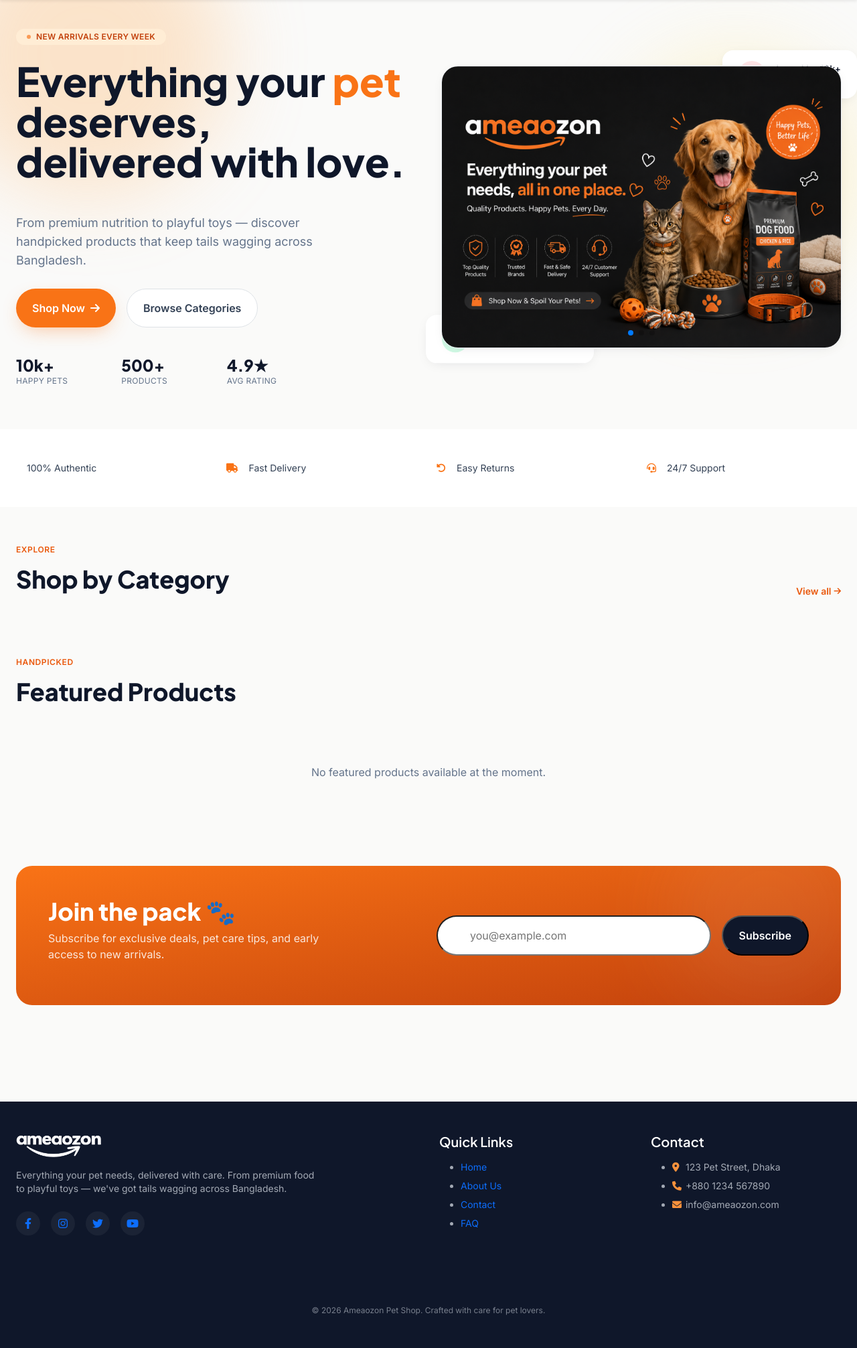
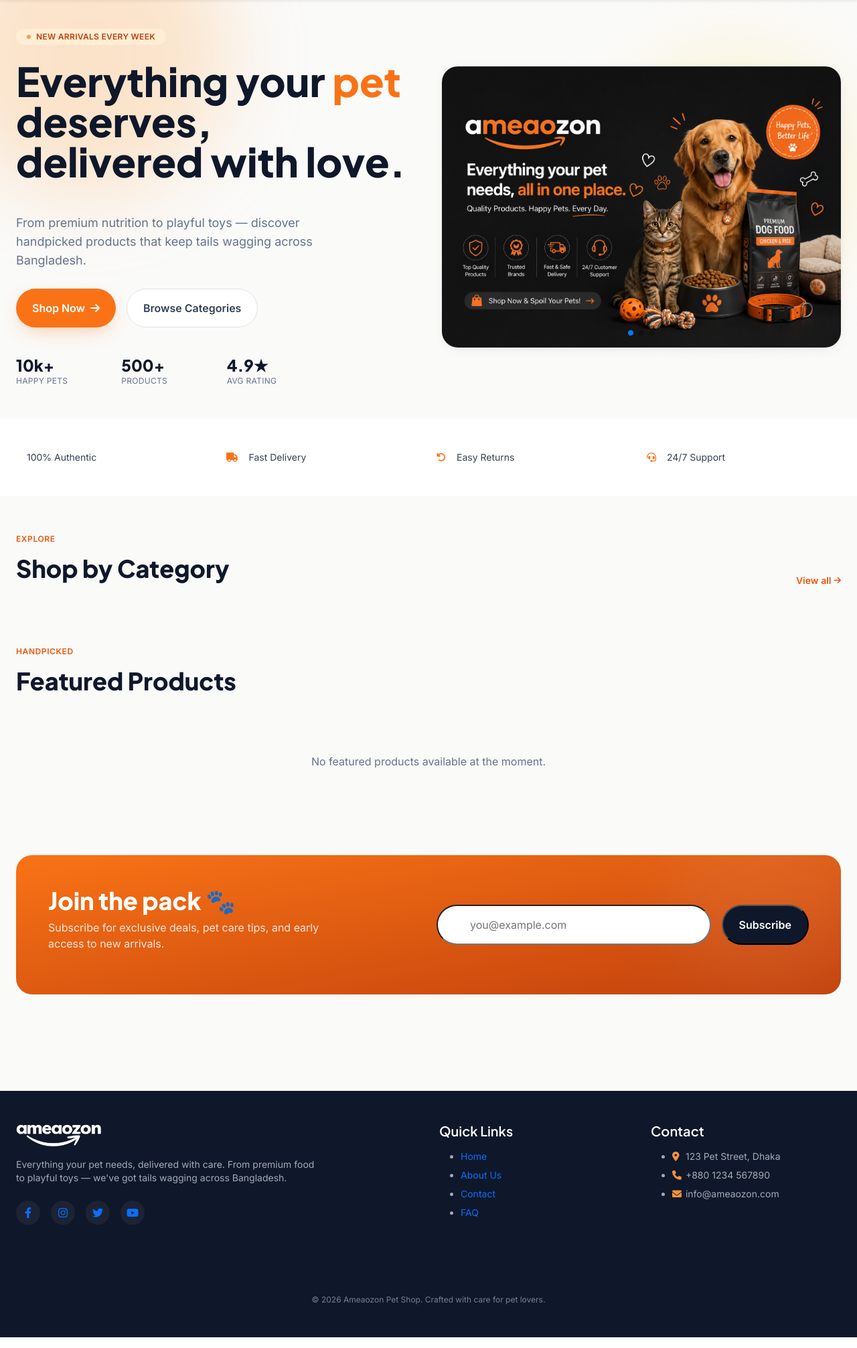
Before and after one commit to RahatGithub/ameaozon, a Django app: page / in a window 1280 px wide. Shown: the part 72-2085 px from the top of the page at 67% size. Run offline with Django 5.2, Linux system fonts and the light colour scheme; data that the repository does not hold is empty; some libraries are stand-ins or nearby versions.

Commit message:
fix: remove floating mini cards that clashed with carousel banner images

```diff
--- a/templates/store/home.html
+++ b/templates/store/home.html
@@ -11,7 +11,7 @@
     <div class="blob bg-amber-200 w-[360px] h-[360px] top-20 right-0"></div>
   </div>
 
-  <div class="max-w-7xl mx-auto px-4 sm:px-6 lg:px-8 pt-10 pb-16">
+  <div class="max-w-7xl mx-auto px-4 sm:px-6 lg:px-8 pt-10 pb-12">
     <div class="grid lg:grid-cols-2 gap-10 items-center">
       <div data-aos="fade-right">
         <span class="inline-flex items-center gap-2 px-3 py-1 rounded-full bg-brand-100 text-brand-700 text-xs font-semibold uppercase tracking-wide">
@@ -65,21 +65,6 @@
           <div class="swiper-pagination !bottom-3"></div>
           <div class="swiper-button-prev !text-white !w-10 !h-10 after:!text-base"></div>
           <div class="swiper-button-next !text-white !w-10 !h-10 after:!text-base"></div>
-        </div>
-        <!-- floating mini cards -->
-        <div class="hidden md:flex absolute -bottom-6 -left-6 items-center gap-3 bg-white rounded-2xl px-4 py-3 shadow-card animate-float">
-          <span class="w-10 h-10 rounded-full bg-emerald-100 text-emerald-600 inline-flex items-center justify-center"><i class="fas fa-truck-fast"></i></span>
-          <div>
-            <div class="text-sm font-semibold text-ink-900">Free delivery</div>
-            <div class="text-xs text-ink-500">On orders above 2000 TK</div>
-          </div>
-        </div>
-        <div class="hidden md:flex absolute -top-6 -right-6 items-center gap-3 bg-white rounded-2xl px-4 py-3 shadow-card animate-float" style="animation-delay:.6s">
-          <span class="w-10 h-10 rounded-full bg-rose-100 text-rose-600 inline-flex items-center justify-center"><i class="fas fa-heart"></i></span>
-          <div>
-            <div class="text-sm font-semibold text-ink-900">Loved by 10k+</div>
-            <div class="text-xs text-ink-500">pet parents</div>
-          </div>
         </div>
       </div>
     </div>
```
